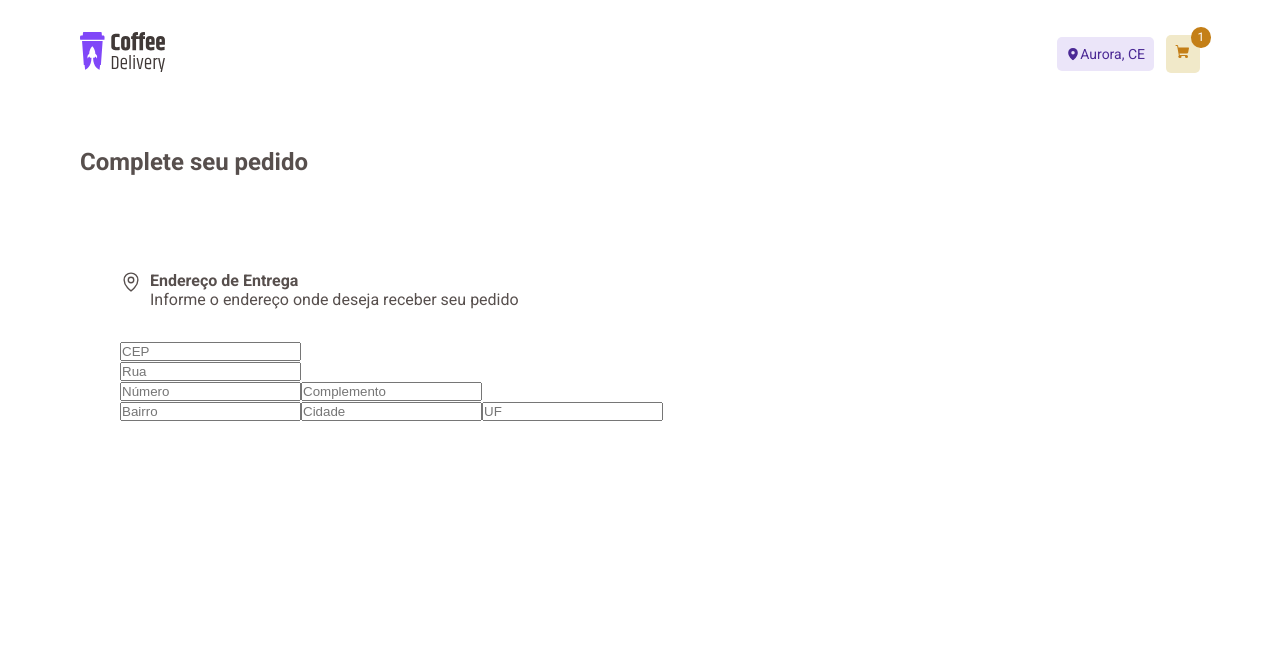
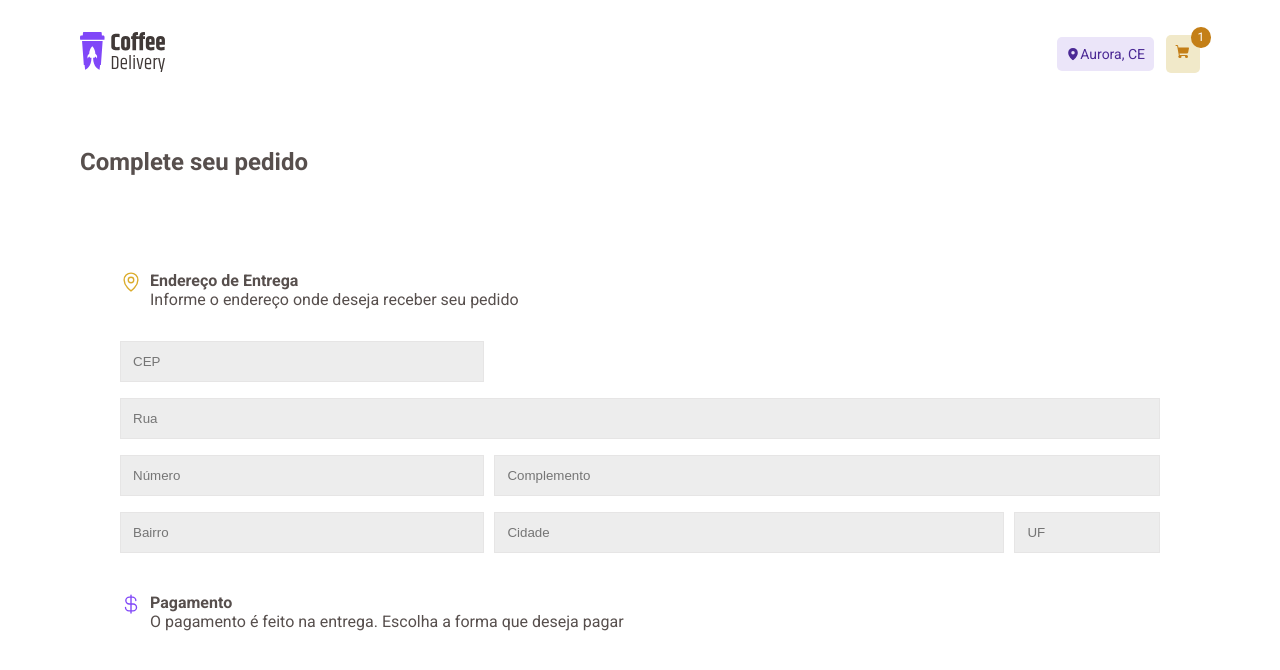
Before and after one commit to Matheussmaced/coffe_delivery, a React (Vite) app: page /checkout in a window 1280 px wide. Shown: the top 670 px of the page. Built offline with nearby package versions, Linux system fonts and the light colour scheme; the HTML template or start-up script is replaced by a standard one.

Commit message:
styled form

```diff
--- a/src/pages/Checkout/components/Form/index.tsx
+++ b/src/pages/Checkout/components/Form/index.tsx
@@ -1,36 +1,47 @@
+import {
+  FormContainer,
+  InputBairro,
+  InputCep,
+  InputCidade,
+  InputComplemento,
+  InputNumero,
+  InputRua,
+  InputUF,
+} from './styles'
+
 export const Form = () => {
   return (
-    <>
+    <FormContainer>
       <form>
         <div>
-          <label htmlFor="Cep"></label>
-          <input type="number" placeholder="CEP" />
+          <label htmlFor="CEP"></label>
+          <InputCep type="number" placeholder="CEP" />
         </div>
 
         <div>
-          <label htmlFor="Rua"></label>
-          <input type="text" placeholder="Rua" />
+          <label htmlFor="rua"></label>
+          <InputRua type="text" placeholder="Rua" />
         </div>
 
         <div>
           <label htmlFor="numero"></label>
-          <input type="number" placeholder="Número" />
+          <InputNumero type="number" placeholder="Número" />
 
           <label htmlFor="complemento"></label>
-          <input type="text" placeholder="Complemento" />
+          <InputComplemento type="text" placeholder="Complemento" />
         </div>
 
         <div>
           <label htmlFor="bairro"></label>
-          <input type="text" placeholder="Bairro" />
+          <InputBairro type="text" placeholder="Bairro" />
 
           <label htmlFor="cidade"></label>
-          <input type="text" placeholder="Cidade" />
+          <InputCidade type="text" placeholder="Cidade" />
 
           <label htmlFor="uf"></label>
-          <input type="text" placeholder="UF" />
+          <InputUF type="text" placeholder="UF" />
         </div>
       </form>
-    </>
+    </FormContainer>
   )
 }
--- a/src/pages/Checkout/components/Form/styles.ts
+++ b/src/pages/Checkout/components/Form/styles.ts
@@ -0,0 +1,39 @@
+import styled from 'styled-components'
+
+export const FormContainer = styled.div`
+  display: flex;
+  flex-direction: column;
+
+  input {
+    padding: 0.75rem;
+    border: solid 1px ${(props) => props.theme['base-button']};
+    background-color: ${(props) => props.theme['base-input']};
+  }
+`
+
+export const InputCep = styled.input`
+  width: 35%;
+  margin-bottom: 1rem;
+`
+export const InputRua = styled.input`
+  width: 100%;
+  margin-bottom: 1rem;
+`
+export const InputNumero = styled.input`
+  width: 35%;
+  margin: 0 1% 1rem 0;
+`
+export const InputComplemento = styled.input`
+  width: 64%;
+`
+export const InputBairro = styled.input`
+  width: 35%;
+  margin-right: 1%;
+`
+export const InputCidade = styled.input`
+  width: 49%;
+  margin-right: 1%;
+`
+export const InputUF = styled.input`
+  width: 14%;
+`
--- /dev/null
+++ b/src/pages/Checkout/components/Payment/index.tsx
@@ -0,0 +1,19 @@
+import { CurrencyDollar } from 'phosphor-react'
+import { PaymentComponent } from './styles'
+import { defaultTheme } from '../../../../components/styles/themes/default'
+
+export const Payment = () => {
+  return (
+    <>
+      <PaymentComponent>
+        <CurrencyDollar size={22} color={defaultTheme.purple} />
+        <div>
+          <strong>Pagamento</strong>
+          <p>
+            O pagamento é feito na entrega. Escolha a forma que deseja pagar
+          </p>
+        </div>
+      </PaymentComponent>
+    </>
+  )
+}
--- /dev/null
+++ b/src/pages/Checkout/components/Payment/styles.ts
@@ -0,0 +1,8 @@
+import styled from 'styled-components'
+
+export const PaymentComponent = styled.div`
+  display: flex;
+  gap: 0.5rem;
+
+  margin: 2.5rem 0;
+`
--- a/src/pages/Checkout/index.tsx
+++ b/src/pages/Checkout/index.tsx
@@ -2,6 +2,8 @@ import { MapPin } from 'phosphor-react'
 import { CheckoutContainer, Delivery, FormContainer } from './styles'
 
 import { Form } from './components/Form/index'
+import { Payment } from './components/Payment'
+import { defaultTheme } from '../../components/styles/themes/default'
 
 export const Checkout = () => {
   return (
@@ -11,13 +13,14 @@ export const Checkout = () => {
       <div>
         <FormContainer>
           <Delivery>
-            <MapPin size={22} />
+            <MapPin size={22} color={defaultTheme.yellow} />
             <div>
               <strong>Endereço de Entrega</strong>
               <p>Informe o endereço onde deseja receber seu pedido</p>
             </div>
           </Delivery>
           <Form />
+          <Payment />
         </FormContainer>
       </div>
     </CheckoutContainer>
```
